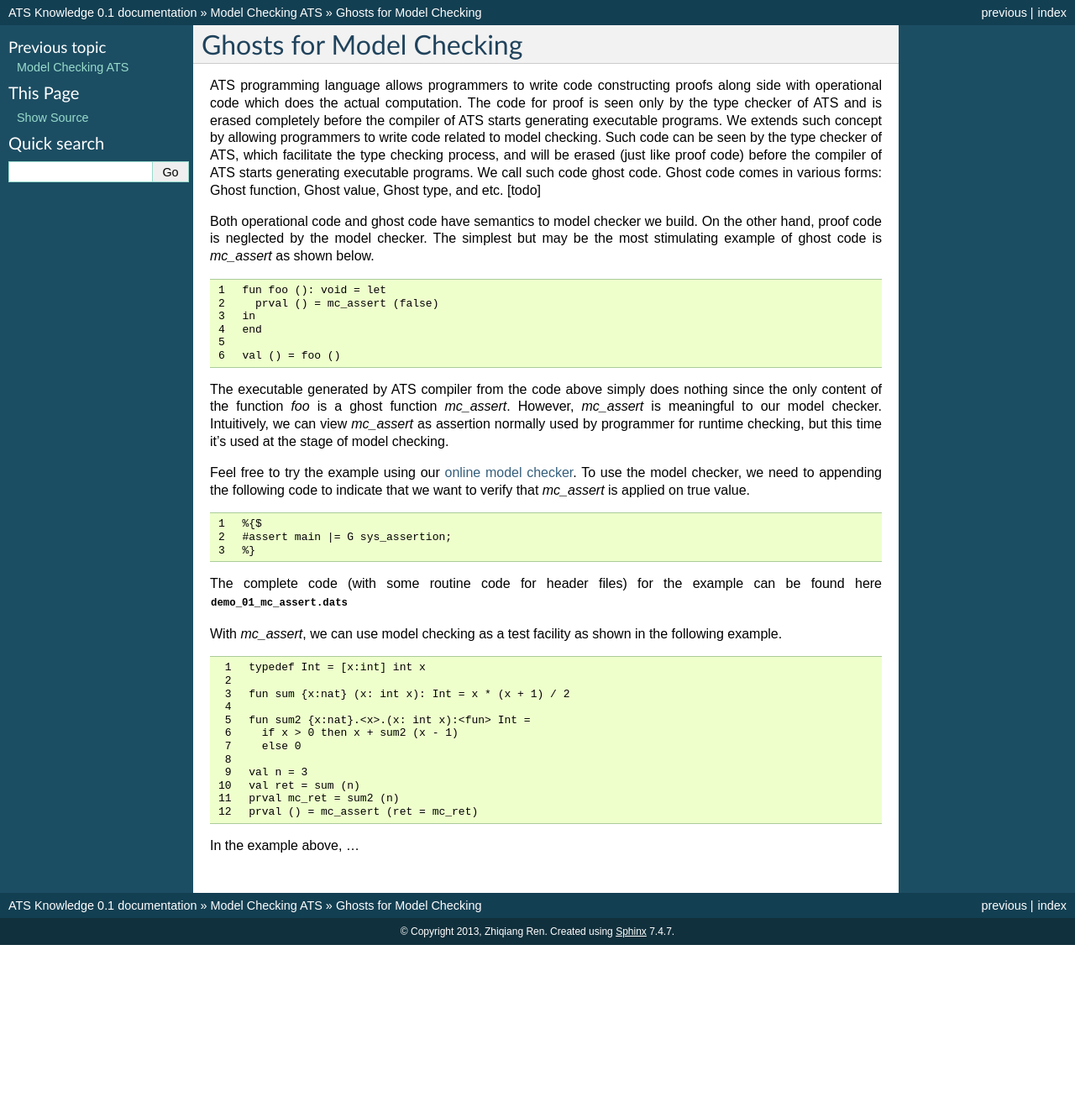
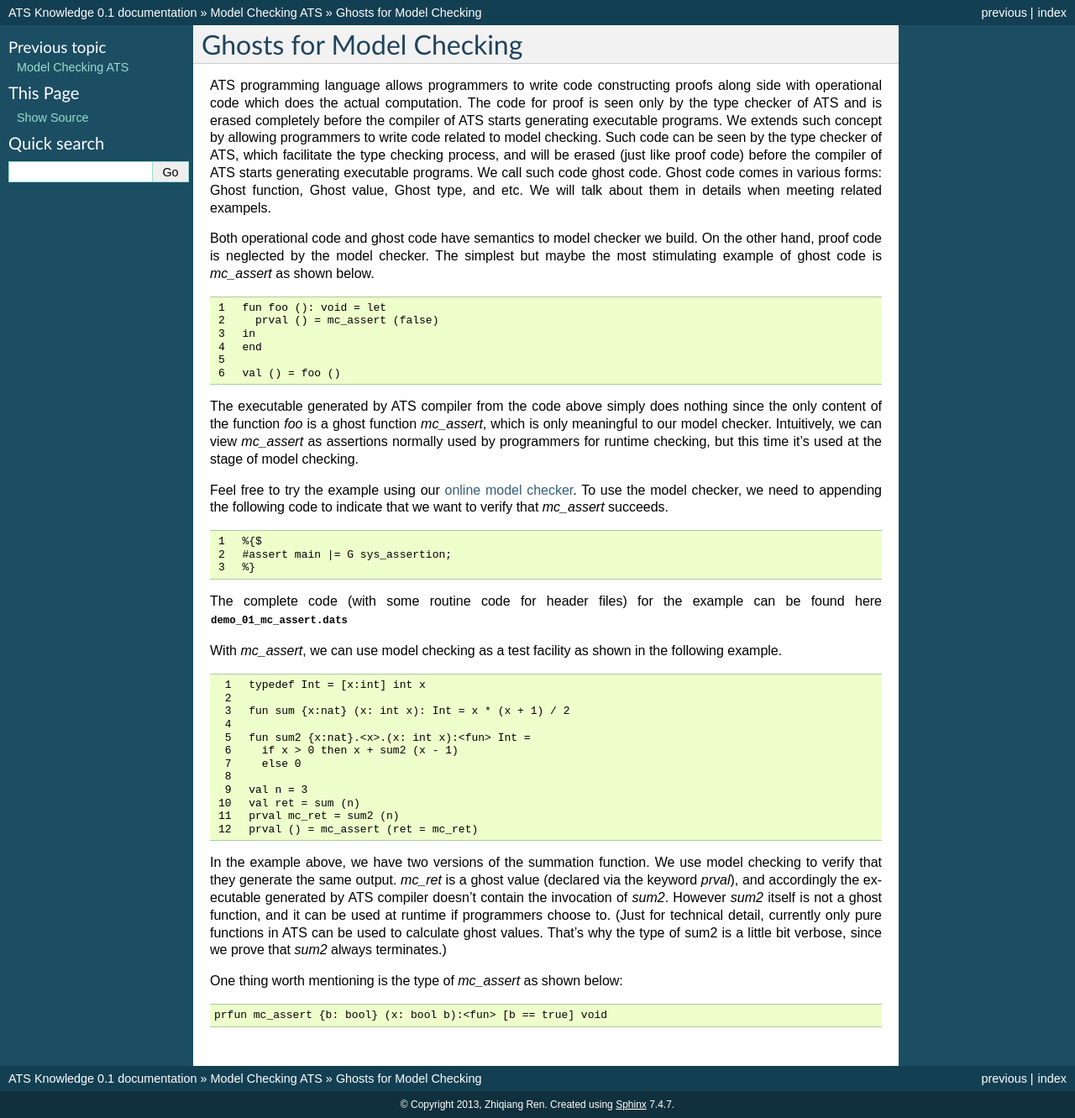
Before and after one commit to alex-ren/org.ats-lang.documentation, a Sphinx documentation site: the page built from source/conats/sec01/content.rst, in a window 1280 px wide. Shown: the whole page at 84% size. Built offline with Sphinx 7.4.7, drawn with Linux system fonts in a browser that asks for light colours; formulas are drawn with MathJax 3; pages that are not in the unit, such as notebooks, are missing from menus; before the commit the page ends 1125 px from its top, so only the background shows below that.

Commit message:
update for conats

```diff
--- a/source/conats/sec01/content.rst
+++ b/source/conats/sec01/content.rst
@@ -9,11 +9,11 @@ executable programs. We extends such concept by allowing programmers to write co
 related to model checking. Such code can be seen by the type checker of ATS, which
 facilitate the type checking process, and will be erased (just like proof code) before
 the compiler of ATS starts generating executable programs. We call such code ghost code.
-Ghost code comes in various forms: Ghost function, Ghost value, Ghost type, and etc.
-[todo]
+Ghost code comes in various forms: Ghost function, Ghost value, Ghost type, and etc. We
+will talk about them in details when meeting related exampels.
 
 Both operational code and ghost code have semantics to model checker we build. On the
-other hand, proof code is neglected by the model checker. The simplest but may be the
+other hand, proof code is neglected by the model checker. The simplest but maybe the
 most stimulating example of ghost code is *mc_assert* as shown below.
 
 .. code-block:: text
@@ -27,14 +27,13 @@ most stimulating example of ghost code is *mc_assert* as shown below.
     val () = foo ()
 
 The executable generated by ATS compiler from the code above simply does nothing since
-the only content of the function *foo* is a ghost function *mc_assert*.
-However, *mc_assert* is meaningful
-to our model checker. Intuitively, we can view *mc_assert* as assertion normally used by
-programmer for runtime checking, but this time it's used at the stage of model checking.
+the only content of the function *foo* is a ghost function *mc_assert*, which is only meaningful
+to our model checker. Intuitively, we can view *mc_assert* as assertions normally used by
+programmers for runtime checking, but this time it's used at the stage of model checking.
 
 Feel free to try the example using our `online model checker <http://54.149.186.200>`_.
 To use the model checker, we need to appending the following code to indicate that we
-want to verify that *mc_assert* is applied on true value.
+want to verify that *mc_assert* succeeds.
 
 .. code-block:: text
   :linenos:
@@ -65,4 +64,16 @@ example.
     prval mc_ret = sum2 (n)
     prval () = mc_assert (ret = mc_ret)
 
-In the example above, ...
+In the example above, we have two versions of the summation function. We use model checking
+to verify that they generate the same output. *mc_ret* is a ghost value (declared via
+the keyword *prval*), and accordingly the executable generated by ATS compiler doesn't contain
+the invocation of *sum2*. However *sum2* itself is not a ghost function, and it can be
+used at runtime if programmers choose to. (Just for technical detail, currently only pure
+functions in ATS can be used to calculate ghost values. That's why the type of sum2 is a little
+bit verbose, since we prove that *sum2* always terminates.)
+
+One thing worth mentioning is the type of *mc_assert* as shown below:
+
+.. code-block:: text
+
+  prfun mc_assert {b: bool} (x: bool b):<fun> [b == true] void
```
